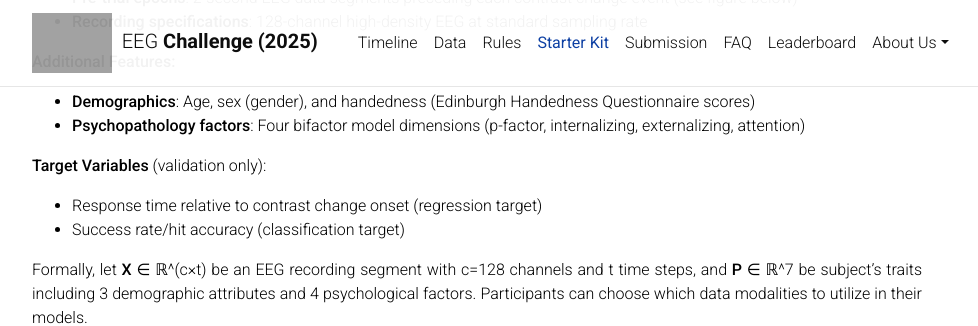
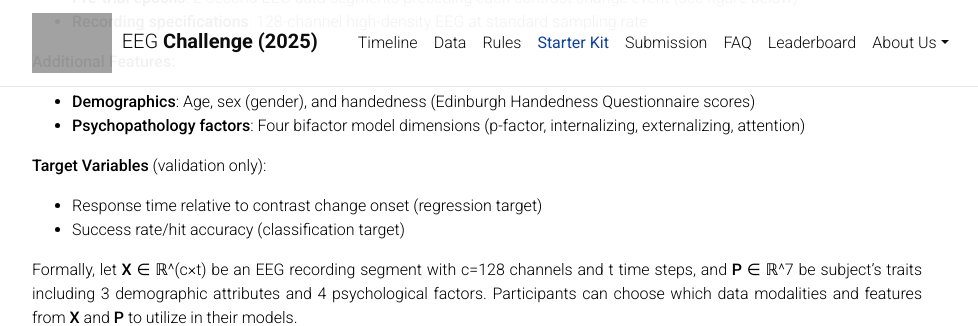
Before and after one commit to urgent-challenge/urgent2024, a Jekyll site: the page built from _pages/baseline.md, in a window 1280 px wide and 900 px high, scrolled down 476 px, cut to the strip 0-326 px from the top of the window. Shown: the whole strip, without its empty margins (163-1141 px from the left). Built offline with Jekyll 4.4.1, drawn with Linux system fonts in a browser that asks for light colours; comment, search, counter and statistics services are not loaded; a style sheet for code colours, icons or effects is not loaded; grey boxes are pictures that could not be loaded.

Commit message:
minro text update

```diff
--- a/_pages/baseline.md
+++ b/_pages/baseline.md
@@ -29,7 +29,7 @@ For Challenge 1, participants will have access to the following data for validat
 - Response time relative to contrast change onset (regression target)
 - Success rate/hit accuracy (classification target)
 
-Formally, let **X** ∈ ℝ^(c×t) be an EEG recording segment with c=128 channels and t time steps, and **P** ∈ ℝ^7 be subject's traits including 3 demographic attributes and 4 psychological factors. Participants can choose which data modalities to utilize in their models.
+Formally, let **X** ∈ ℝ^(c×t) be an EEG recording segment with c=128 channels and t time steps, and **P** ∈ ℝ^7 be subject's traits including 3 demographic attributes and 4 psychological factors. Participants can choose which data modalities and features from **X** and **P** to utilize in their models.
 
 <div style="text-align: center; margin: 20px 0;">
   <img src="https://eeg2025.github.io/assets/img/CCD_sequence.png" alt="CCD Trial Sequence" style="max-width: 80%; height: auto;">
```
